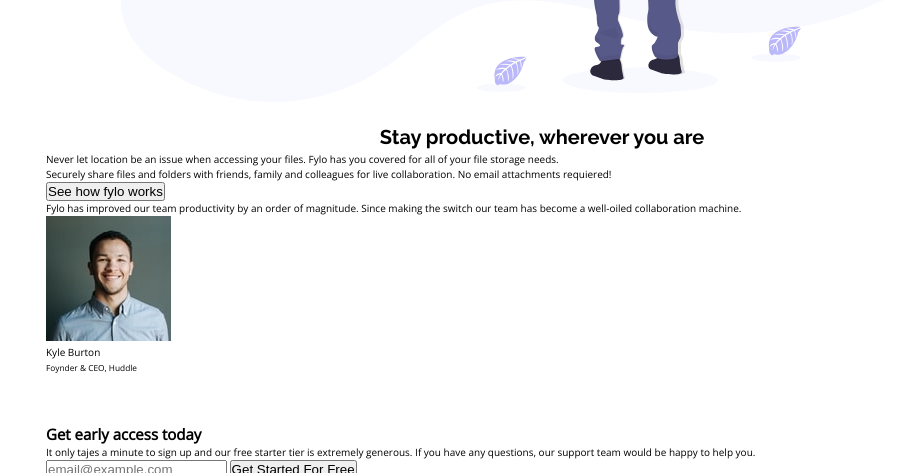
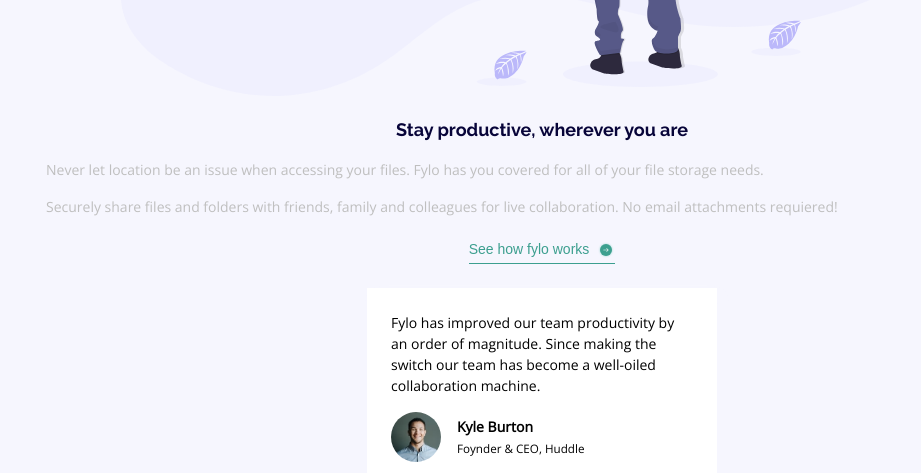
Before and after one commit to dcuevasdev/fylo_Landing_Page, a plain HTML site: page index.html in a window 1280 px wide. Shown: the part 1810-2283 px from the top of the page, without its empty margins (98-1019 px from the left). Drawn offline with nearby package versions, Linux system fonts and the light colour scheme.

Commit message:
Styles CSS for service section

```diff
--- a/Sass/_principal.scss
+++ b/Sass/_principal.scss
@@ -18,7 +18,7 @@
   }
   &__description {
     margin-bottom: $small-margin;
-    font-size: 1.6rem;
+    font-size: 1.4rem;
   }
   &__form {
     @include elementAlignment(flex, center, inherit);
--- a/Sass/_service.scss
+++ b/Sass/_service.scss
@@ -1,5 +1,7 @@
 .service {
   margin-bottom: $main-margin;
+  padding-bottom: $main-margin;
+  background-color: $neutral-grayish-color;
   &__image {
     width: 100%;
     margin-bottom: $small-margin;
@@ -8,8 +10,59 @@
     }
   }
   &__title {
+    margin-bottom: $small-margin;
     font-family: $font-heading;
-    font-size: 2rem;
+    font-size: 1.8rem;
     text-align: center;
+    color: $primary-dark-color;
+  }
+  &__description {
+    margin-bottom: $small-margin;
+    font-size: 1.4rem;
+    color: $neutral-gray-color;
+  }
+  &__button {
+    display: flex;
+    margin: $medium-margin auto;
+    padding-bottom: 0.4rem;
+    border: none;
+    border-bottom: 1px solid $accent-moderate-color;
+    background: none;
+    font-size: 1.4rem;
+    color: $accent-moderate-color;
+    cursor: pointer;
+    .buttonIcon {
+      width: 1.8rem;
+      height: 1.8rem;
+      margin-left: 0.8rem;
+      background-image: url("../assets/images/icon-arrow.svg");
+      background-repeat: no-repeat;
+      background-position: center;
+    }
+  }
+  &__testimonial {
+    width: 80%;
+    max-width: 35rem;
+    padding: $medium-margin;
+    margin: 0 auto;
+    font-size: 1.4rem;
+    background-color: #fff;
+    box-shadow: 5px 5px 10px $neutral-grayish-color;
+  }
+  &__opinion {
+    margin-bottom: $small-margin;
+  }
+  &__person {
+    @include elementAlignment(flex, lef, center);
+    gap: 1.6rem;
+    width: 90%;
+    img {
+      width: 5rem;
+      height: 5rem;
+      border-radius: 50%;
+    }
+  }
+  &__name {
+    font-weight: bold;
   }
 }
--- a/Sass/_variables.scss
+++ b/Sass/_variables.scss
@@ -12,4 +12,5 @@ $neutral-gray-color: #bfbfbf;
 
 // === Margins ===
 $main-margin: 4.8rem;
+$medium-margin: 2.4rem;
 $small-margin: 1.6rem;
--- a/index.html
+++ b/index.html
@@ -57,7 +57,9 @@
           </form>
         </div>
       </main>
-      <section class="service">
+    </div>
+    <section class="service">
+      <div class="container">
         <figure class="service__image">
           <img src="./assets/images/illustration-2.svg" alt="People" />
         </figure>
@@ -71,9 +73,11 @@
             Securely share files and folders with friends, family and colleagues
             for live collaboration. No email attachments requiered!
           </p>
-          <button class="service__button">See how fylo works</button>
+          <button class="service__button">
+            See how fylo works <i class="buttonIcon"></i>
+          </button>
           <div class="service__testimonial">
-            <p>
+            <p class="service__opinion">
               Fylo has improved our team productivity by an order of magnitude.
               Since making the switch our team has become a well-oiled
               collaboration machine.
@@ -83,12 +87,16 @@
                 src="./assets/images/avatar-testimonial.jpg"
                 alt="Avatar of Kyle"
               />
-              <p class="service__name">Kyle Burton</p>
-              <small>Foynder & CEO, Huddle</small>
+              <div class="service__info">
+                <p class="service__name">Kyle Burton</p>
+                <small>Foynder & CEO, Huddle</small>
+              </div>
             </div>
           </div>
         </div>
-      </section>
+      </div>
+    </section>
+    <div class="container">
       <section class="contact">
         <div class="information">
           <h2 class="contact__title">Get early access today</h2>
```
Also changed, not shown: css/main.css, 1 other file.
